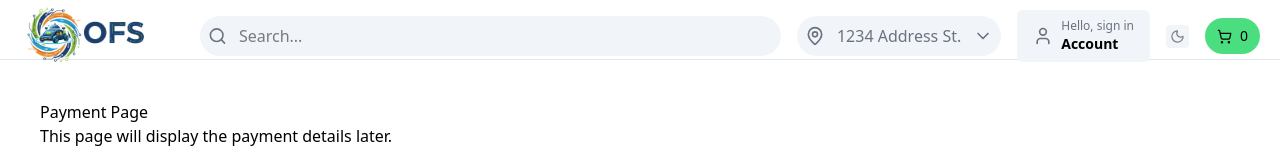
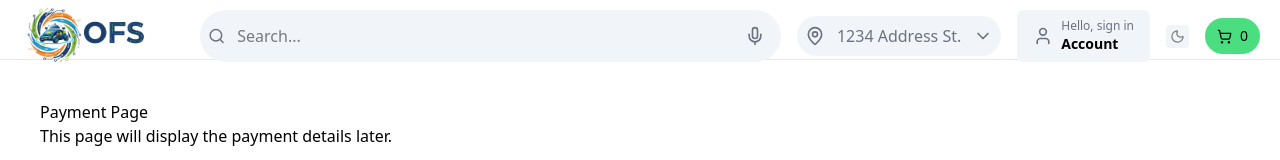
Before and after one commit to josh-dittmer/cs160-project, a Next.js app in the folder frontend/: page /payment in a window 1280 px wide. Shown: the top 160 px of the page. Built offline with nearby package versions, Linux system fonts and the light colour scheme; what io-ts would draw is missing.

Commit message:
Added voice search with audio feedback

```diff
--- a/frontend/src/components/search_bar/search_bar.tsx
+++ b/frontend/src/components/search_bar/search_bar.tsx
@@ -1,19 +1,74 @@
 'use client';
 
-import { Search } from "lucide-react";
+import { Search, Mic, MicOff } from "lucide-react";
 import { useState, useEffect, useRef } from "react";
 import { SearchSuggestionT, SearchSuggestionsResponse } from "@/lib/api/models";
 import { Endpoints } from "@/lib/api/endpoints";
 import { isRight } from "fp-ts/lib/Either";
 import Image from "next/image";
 
+// Sound effects using Web Audio API
+const playSound = (type: 'start' | 'success') => {
+    try {
+        const audioContext = new (window.AudioContext || (window as any).webkitAudioContext)();
+        const oscillator = audioContext.createOscillator();
+        const gainNode = audioContext.createGain();
+
+        oscillator.connect(gainNode);
+        gainNode.connect(audioContext.destination);
+
+        if (type === 'start') {
+            // Rising "boop" sound for starting to listen
+            oscillator.type = 'sine';
+            oscillator.frequency.setValueAtTime(400, audioContext.currentTime);
+            oscillator.frequency.exponentialRampToValueAtTime(600, audioContext.currentTime + 0.1);
+            gainNode.gain.setValueAtTime(0.3, audioContext.currentTime);
+            gainNode.gain.exponentialRampToValueAtTime(0.01, audioContext.currentTime + 0.15);
+
+            oscillator.start(audioContext.currentTime);
+            oscillator.stop(audioContext.currentTime + 0.15);
+        } else {
+            // Success "ding" sound for completion
+            oscillator.type = 'sine';
+            oscillator.frequency.setValueAtTime(800, audioContext.currentTime);
+            oscillator.frequency.exponentialRampToValueAtTime(1000, audioContext.currentTime + 0.05);
+            gainNode.gain.setValueAtTime(0.3, audioContext.currentTime);
+            gainNode.gain.exponentialRampToValueAtTime(0.01, audioContext.currentTime + 0.2);
+
+            oscillator.start(audioContext.currentTime);
+            oscillator.stop(audioContext.currentTime + 0.2);
+
+            // Add a second harmonic for a richer "ding"
+            const oscillator2 = audioContext.createOscillator();
+            const gainNode2 = audioContext.createGain();
+            oscillator2.connect(gainNode2);
+            gainNode2.connect(audioContext.destination);
+
+            oscillator2.type = 'sine';
+            oscillator2.frequency.setValueAtTime(1200, audioContext.currentTime + 0.05);
+            gainNode2.gain.setValueAtTime(0.15, audioContext.currentTime + 0.05);
+            gainNode2.gain.exponentialRampToValueAtTime(0.01, audioContext.currentTime + 0.25);
+
+            oscillator2.start(audioContext.currentTime + 0.05);
+            oscillator2.stop(audioContext.currentTime + 0.25);
+        }
+    } catch (error) {
+        // Silently fail if audio isn't supported
+        console.debug('Audio playback not available:', error);
+    }
+};
+
 export default function SearchBar() {
     const [query, setQuery] = useState("");
     const [suggestions, setSuggestions] = useState<SearchSuggestionT[]>([]);
     const [isOpen, setIsOpen] = useState(false);
     const [selectedIndex, setSelectedIndex] = useState(-1);
+    const [isListening, setIsListening] = useState(false);
+    const [isVoiceSupported, setIsVoiceSupported] = useState(false);
+    const [voiceError, setVoiceError] = useState<string | null>(null);
     const wrapperRef = useRef<HTMLDivElement>(null);
     const inputRef = useRef<HTMLInputElement>(null);
+    const recognitionRef = useRef<any>(null);
 
     // Debounce search
     useEffect(() => {
@@ -60,6 +115,74 @@ export default function SearchBar() {
         return () => document.removeEventListener("mousedown", handleClickOutside);
     }, []);
 
+    // Initialize voice recognition
+    useEffect(() => {
+        if (typeof window !== 'undefined') {
+            // Check for browser support
+            const SpeechRecognition = (window as any).SpeechRecognition || (window as any).webkitSpeechRecognition;
+
+            if (SpeechRecognition) {
+                setIsVoiceSupported(true);
+
+                const recognition = new SpeechRecognition();
+                recognition.continuous = false;
+                recognition.interimResults = false;
+                recognition.lang = 'en-US';
+
+                recognition.onresult = (event: any) => {
+                    const transcript = event.results[0][0].transcript;
+                    setQuery(transcript);
+                    setIsListening(false);
+                    setVoiceError(null);
+                    // Play success sound when transcript is received
+                    playSound('success');
+                };
+
+                recognition.onerror = (event: any) => {
+                    setIsListening(false);
+
+                    // Handle different error types with user-friendly messages
+                    switch (event.error) {
+                        case 'network':
+                            // Network errors are common and often transient - don't alarm the user
+                            console.warn('Voice search: Network connection issue. Please try again.');
+                            setVoiceError('Network issue. Please try again.');
+                            break;
+                        case 'not-allowed':
+                        case 'permission-denied':
+                            setVoiceError('Microphone access denied. Please enable it in browser settings.');
+                            break;
+                        case 'no-speech':
+                            setVoiceError('No speech detected. Please try again.');
+                            break;
+                        case 'aborted':
+                            // User intentionally stopped - no error message needed
+                            setVoiceError(null);
+                            break;
+                        default:
+                            console.error('Speech recognition error:', event.error);
+                            setVoiceError('Voice search failed. Please try again.');
+                    }
+
+                    // Clear error message after 4 seconds
+                    setTimeout(() => setVoiceError(null), 4000);
+                };
+
+                recognition.onend = () => {
+                    setIsListening(false);
+                };
+
+                recognitionRef.current = recognition;
+            }
+        }
+
+        return () => {
+            if (recognitionRef.current) {
+                recognitionRef.current.abort();
+            }
+        };
+    }, []);
+
     // Handle keyboard navigation
     const handleKeyDown = (e: React.KeyboardEvent<HTMLInputElement>) => {
         if (!isOpen) return;
@@ -100,6 +223,32 @@ export default function SearchBar() {
         return `$${(cents / 100).toFixed(2)}`;
     };
 
+    const toggleVoiceSearch = () => {
+        if (!recognitionRef.current) {
+            setVoiceError('Voice search is not supported in this browser. Please use Chrome, Edge, or Safari.');
+            setTimeout(() => setVoiceError(null), 4000);
+            return;
+        }
+
+        if (isListening) {
+            recognitionRef.current.stop();
+            setIsListening(false);
+        } else {
+            try {
+                setVoiceError(null); // Clear any previous errors
+                recognitionRef.current.start();
+                setIsListening(true);
+                // Play start sound when beginning to listen
+                playSound('start');
+            } catch (error) {
+                console.error('Failed to start voice recognition:', error);
+                setIsListening(false);
+                setVoiceError('Could not start voice search. Please try again.');
+                setTimeout(() => setVoiceError(null), 4000);
+            }
+        }
+    };
+
     return (
         <div className="grow relative" ref={wrapperRef}>
             <div className="flex items-center gap-3 bg-bg-medium p-2 rounded-full">
@@ -118,7 +267,32 @@ export default function SearchBar() {
                         }
                     }}
                 />
+                {isVoiceSupported && (
+                    <button
+                        onClick={toggleVoiceSearch}
+                        className={`flex-shrink-0 p-2 rounded-full transition-all ${
+                            isListening
+                                ? 'bg-red-500 text-white animate-pulse'
+                                : 'text-fg-medium hover:bg-bg-dark hover:text-fg-dark'
+                        }`}
+                        title={isListening ? "Stop listening" : "Start voice search"}
+                        type="button"
+                    >
+                        {isListening ? (
+                            <MicOff width={20} height={20} />
+                        ) : (
+                            <Mic width={20} height={20} />
+                        )}
+                    </button>
+                )}
             </div>
+
+            {/* Voice Error Message */}
+            {voiceError && (
+                <div className="absolute top-full mt-1 right-0 bg-red-500 text-white text-sm px-3 py-2 rounded-lg shadow-lg animate-fade-in z-50">
+                    {voiceError}
+                </div>
+            )}
 
             {/* Autocomplete Dropdown */}
             {isOpen && suggestions.length > 0 && (
```
Also changed, not shown: 1 other file (tests, documents, lock files or other folders).
